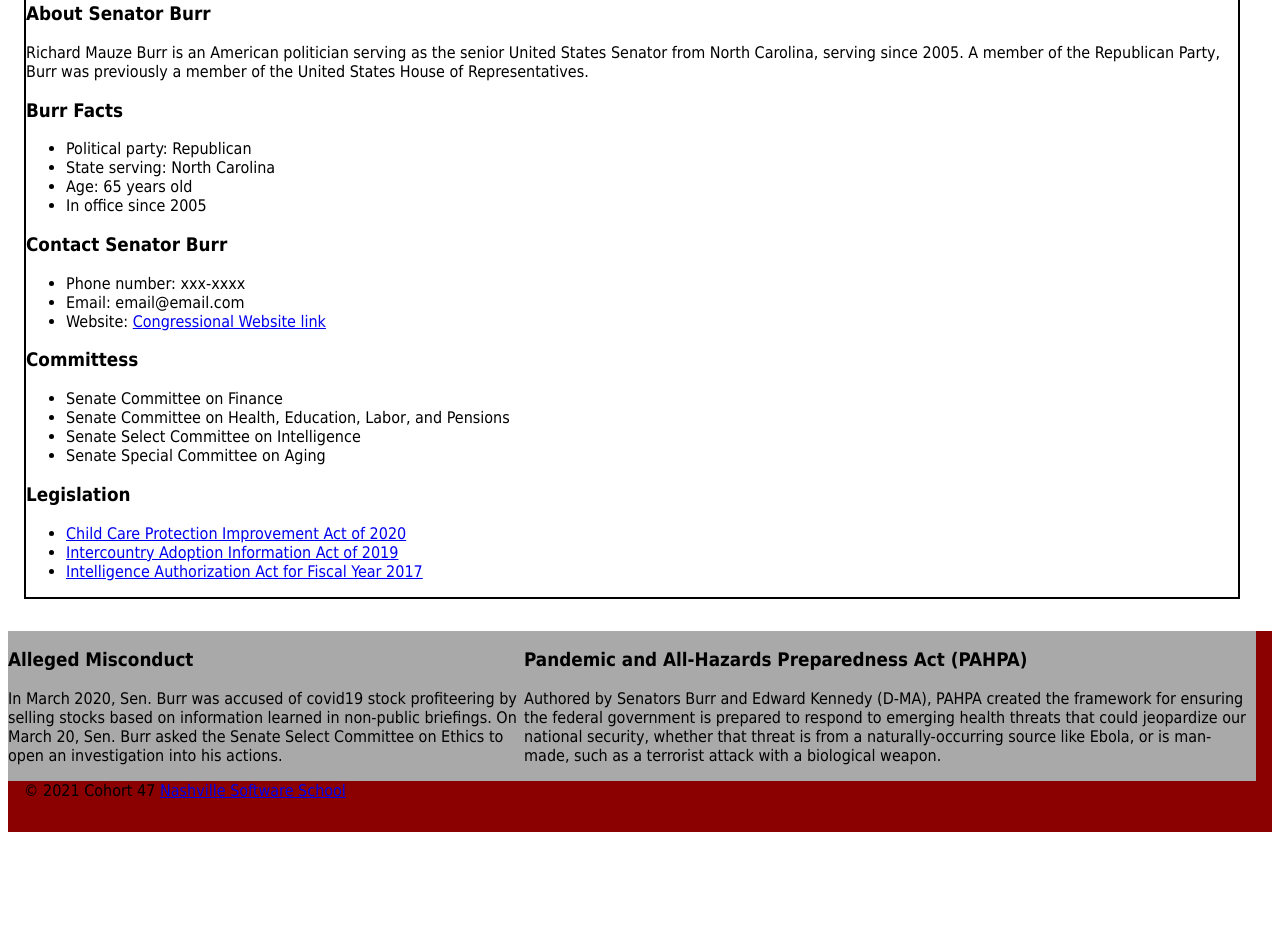
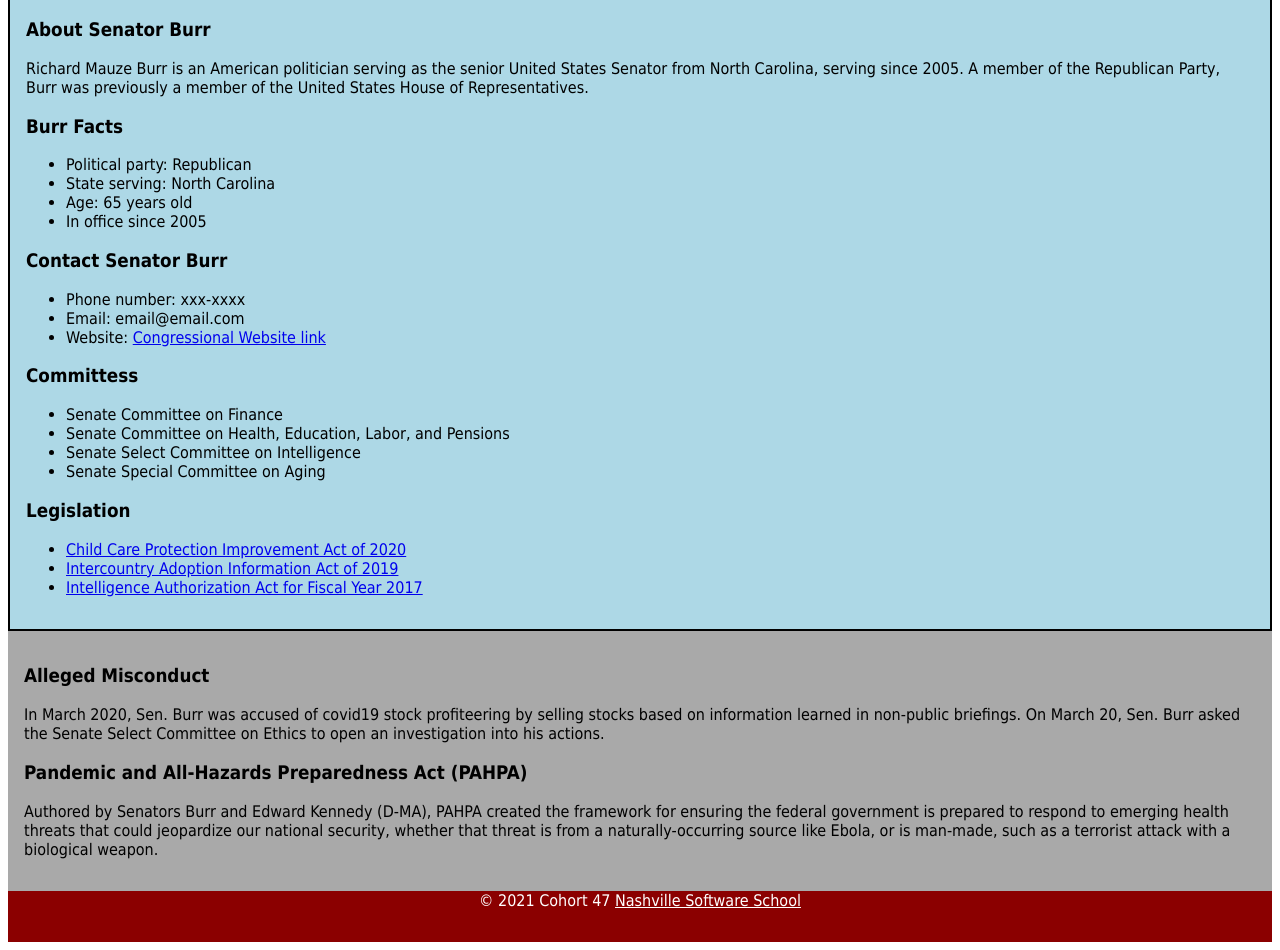
Before and after one commit to LaurelMorrison/demo-Congressional, a plain HTML site: page index.html in a window 1280 px wide. Shown: the part 333-1283 px from the top of the page. Before the commit the page ends 1173 px from the top, so only its background shows below. Drawn offline with Linux system fonts and the light colour scheme.

Commit message:
tweaks to html

```diff
--- a/style/style.css
+++ b/style/style.css
@@ -2,35 +2,42 @@ html {
 	font-family: Tahoma, Geneva, sans-serif;
 }
 
-header{
+header {
     background-color: crimson;
     color: whitesmoke;
     margin: 2em;
     text-align: center;
 }
 
-main{
-    Margin: 2em;
-    border: solid black 2px;
-    margin-left: 1em;
-    flex: 0
+aside {
+    background-color: darkgray;
+    display: inline-block;
+    float: right;
+    padding: 1em;
+    flex: 1;
 }
 
-aside{
-    margin-right: 1em;
-    flex: 1;
-    background-color: darkgray;
-    display: flex;
-    justify-content: right;
-    flex-direction: flex-end;
-    float: right;
+main {
+    border: solid black 2px;
+    background-color: lightblue;
+    display: inline-block;
+    padding: 1em;
+    flex: 3;
 }
 
-footer{
+footer {
     background-color: darkred;
-    color: white
+    color: white;
     text-align: center;
-    padding: 1em
+    padding: 1em;
+}
+
+footer a {
+    color: white;
+}
+
+footer a:hover {
+    color: black;
 }
 
 .main image{
```
Also changed, not shown: index.html (+1 -0 lines), 1 other file.
